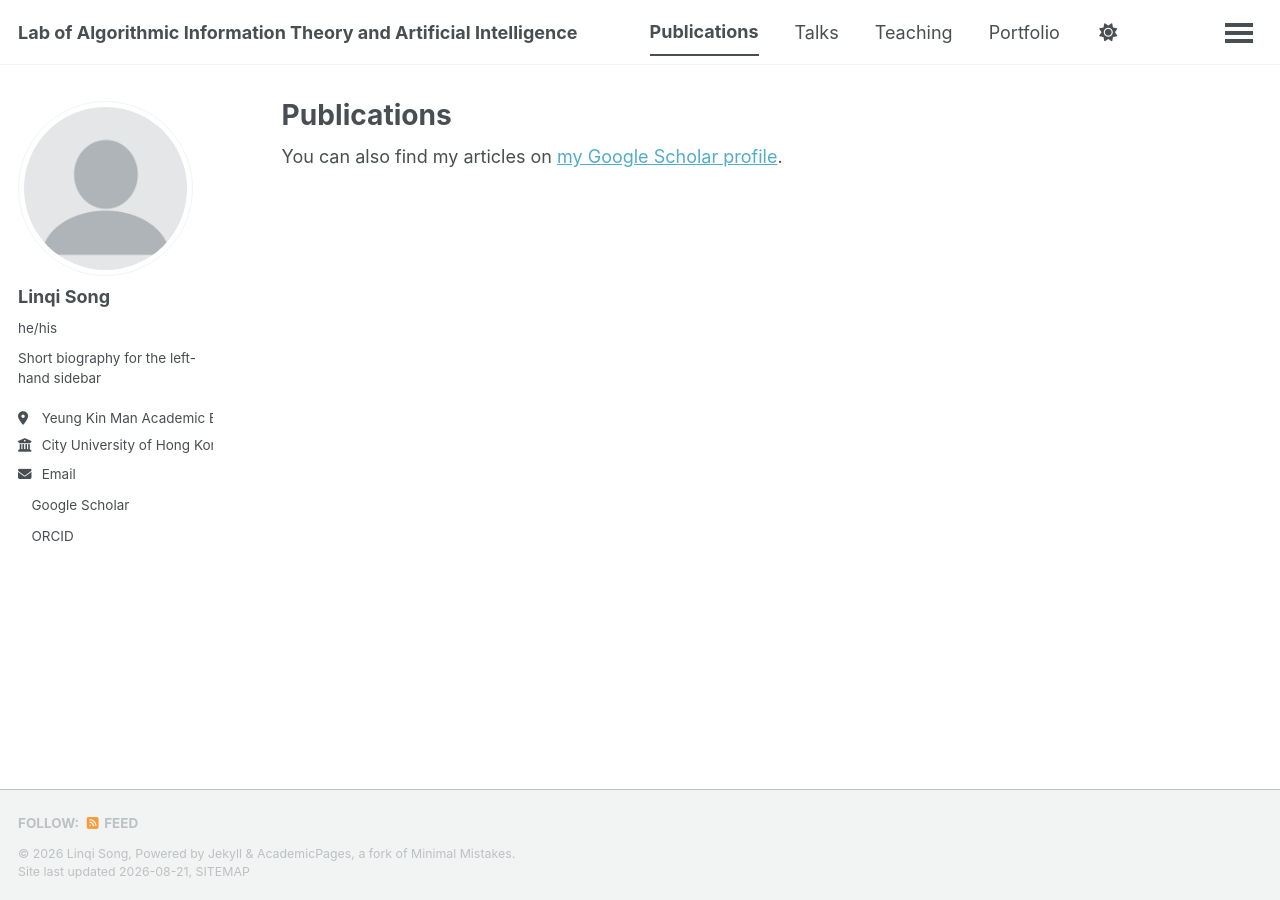
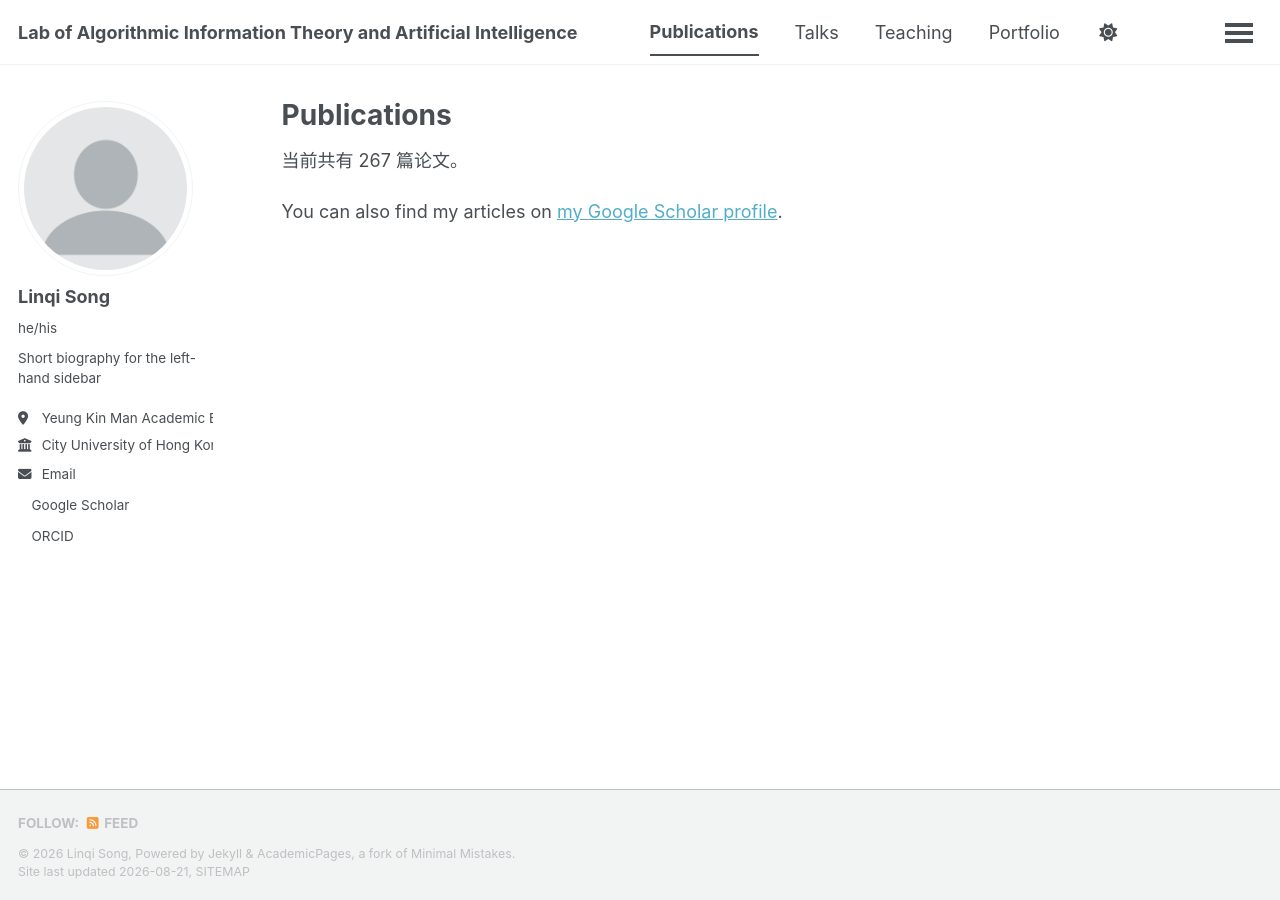
Before and after one commit to AI2LabSite/ai2labsite.github.io, a Jekyll site: the page built from _pages/publications.html, in a window 1280 px wide. Built offline with Jekyll 4.4.1, drawn with Linux system fonts in a browser that asks for light colours; a style sheet for code colours, icons or effects is not loaded.

Commit message:
Update publications.html

```diff
--- a/_pages/publications.html
+++ b/_pages/publications.html
@@ -4,6 +4,7 @@ title: "Publications"
 permalink: /publications/
 author_profile: true
 ---
+<p>当前共有 {{ site.publications | size }} 篇论文。</p>
 
 {% if site.author.googlescholar %}
   <div class="wordwrap">You can also find my articles on <a href="{{site.author.googlescholar}}">my Google Scholar profile</a>.</div>
```
